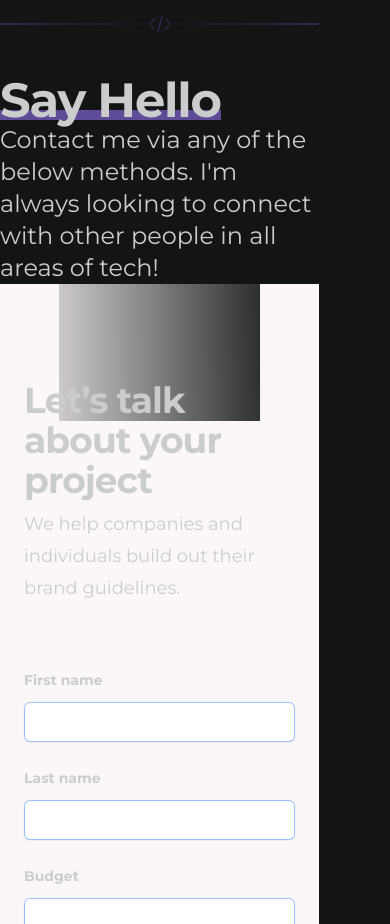
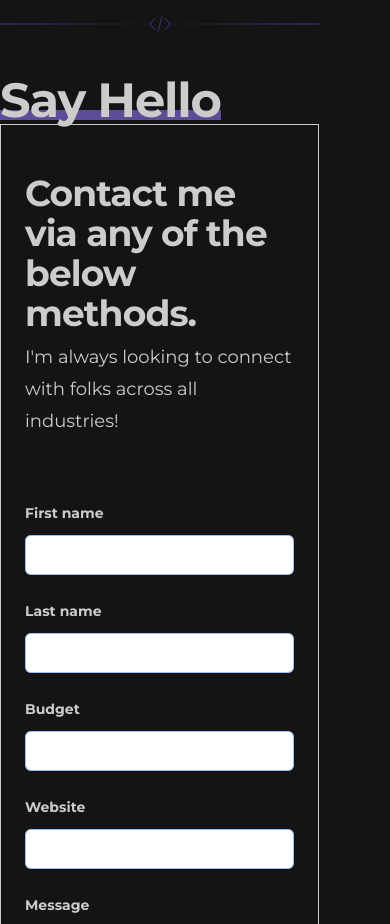
Before and after one commit to graycodesnu/graycodes.dev, a React (Create React App) app: page / in a window 390 px wide. Shown: the part 5960-6884 px from the top of the page. Built offline with nearby package versions, Linux system fonts and the light colour scheme.

Commit message:
initial contact form cleanup

```diff
--- a/package.json
+++ b/package.json
@@ -5,6 +5,7 @@
   "dependencies": {
     "@headlessui/react": "^1.7.9",
     "@heroicons/react": "^2.0.14",
+    "@tailwindcss/forms": "^0.5.3",
     "@testing-library/jest-dom": "^5.16.5",
     "@testing-library/react": "^13.4.0",
     "@testing-library/user-event": "^13.5.0",
--- a/src/components/home/Contact.js
+++ b/src/components/home/Contact.js
@@ -17,43 +17,15 @@ export default function Contact() {
           <span className="contactHeadingUnderline">Say Hello</span>
         </h1>
       </div>
-      {/* Subheading */}
-      <div>
-        <h4 className="text-2xl">Contact me via any of the below methods. I'm always looking to connect with other people in all areas of tech!</h4>
 
-      </div>
       <div>
         {/* FORM */}
 
-    <div className="relative isolate bg-white py-24 px-6 sm:py-32 lg:px-8">
-      <svg
-        className="absolute inset-0 -z-10 h-full w-full stroke-gray-200 [mask-image:radial-gradient(100%_100%_at_top_right,white,transparent)]"
-        aria-hidden="true"
-      >
-        <defs>
-          <pattern
-            id="83fd4e5a-9d52-42fc-97b6-718e5d7ee527"
-            width={200}
-            height={200}
-            x="50%"
-            y={-64}
-            patternUnits="userSpaceOnUse"
-          >
-            <path d="M100 200V.5M.5 .5H200" fill="none" />
-          </pattern>
-        </defs>
-        <svg x="50%" y={-64} className="overflow-visible fill-gray-50">
-          <path
-            d="M-100.5 0h201v201h-201Z M699.5 0h201v201h-201Z M499.5 400h201v201h-201Z M299.5 800h201v201h-201Z"
-            strokeWidth={0}
-          />
-        </svg>
-        <rect width="100%" height="100%" strokeWidth={0} fill="url(#83fd4e5a-9d52-42fc-97b6-718e5d7ee527)" />
-      </svg>
+    <div className="border relative isolate py-12 px-6 sm:py-10 lg:px-8">
       <div className="mx-auto max-w-xl lg:max-w-4xl">
-        <h2 className="text-4xl font-bold tracking-tight text-gray-900">Let’s talk about your project</h2>
+        <h2 className="text-4xl font-bold tracking-tight text-gray-900">Contact me via any of the below methods.</h2>
         <p className="mt-2 text-lg leading-8 text-gray-600">
-          We help companies and individuals build out their brand guidelines.
+        I'm always looking to connect with folks across all industries!
         </p>
         <div className="mt-16 flex flex-col gap-16 sm:gap-y-20 lg:flex-row">
           <form action="#" method="POST" className="lg:flex-auto">
@@ -168,8 +140,6 @@ export default function Contact() {
         </div>
       </div>
     </div>
-  )
-}
 
 
       </div>
```
Also changed, not shown: 1 other file (tests, documents, lock files or other folders).
